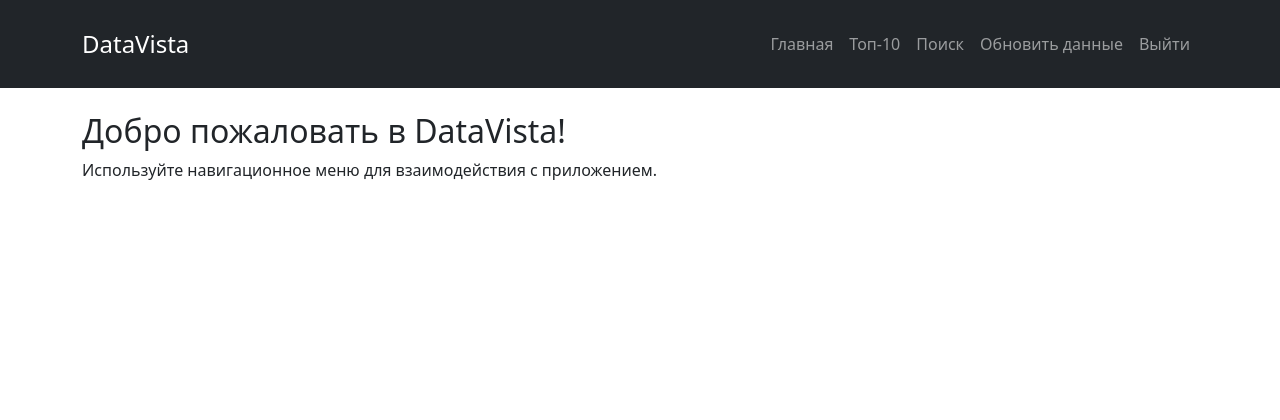
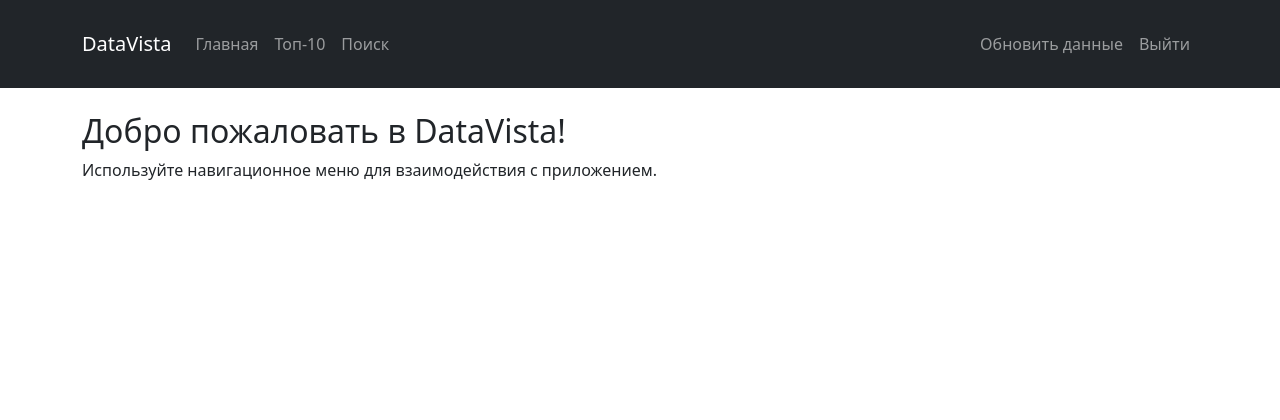
Before and after one commit to rate0/datavista, a Flask app: page / in a window 1280 px wide. Shown: the top 420 px of the page. Run offline with Flask 3, Linux system fonts and the light colour scheme; a user stored in the database is signed in; parts of the project's set-up code (start-up, migrations or seed data) failed here and were passed over.

Commit message:
Небольшие правки

```diff
--- a/web_app/templates/base.html
+++ b/web_app/templates/base.html
@@ -8,10 +8,9 @@
 </head>
 <body>
     <header class="bg-dark text-white p-3">
-        <div class="container d-flex justify-content-between align-items-center">
-            <h1 class="h4 m-0">DataVista</h1>
+        <div class="container">
             <nav class="navbar navbar-expand-lg navbar-dark">
-                <div class="container-fluid p-0">
+                <a class="navbar-brand" href="{{ url_for('index') }}">DataVista</a>
                 <button class="navbar-toggler" type="button" data-bs-toggle="collapse" data-bs-target="#navbarNav"
                         aria-controls="navbarNav" aria-expanded="false" aria-label="Переключить навигацию">
                     <span class="navbar-toggler-icon"></span>
@@ -37,7 +36,6 @@
                         </li>
                     </ul>
                 </div>
-                </div>
             </nav>
         </div>
     </header>
@@ -59,6 +57,7 @@
         &copy; 2024 DataVista
     </footer>
 
+    <!-- Модальные окна -->
     <div class="modal fade" id="loadingModal" tabindex="-1" aria-labelledby="loadingModalLabel" aria-hidden="true">
       <div class="modal-dialog modal-dialog-centered">
         <div class="modal-content bg-transparent border-0 shadow-none">
```
Lines whose indentation alone changed are shown as unchanged.
